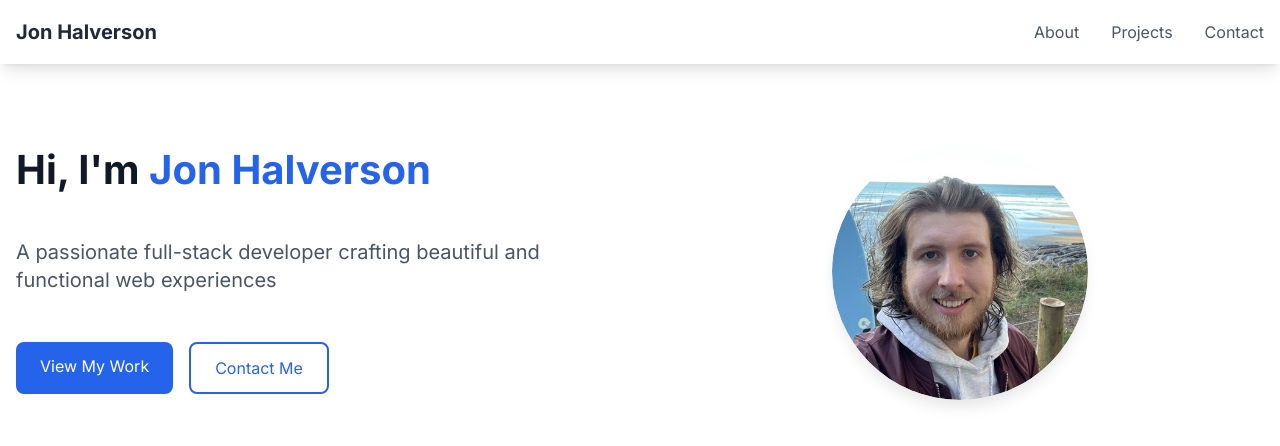
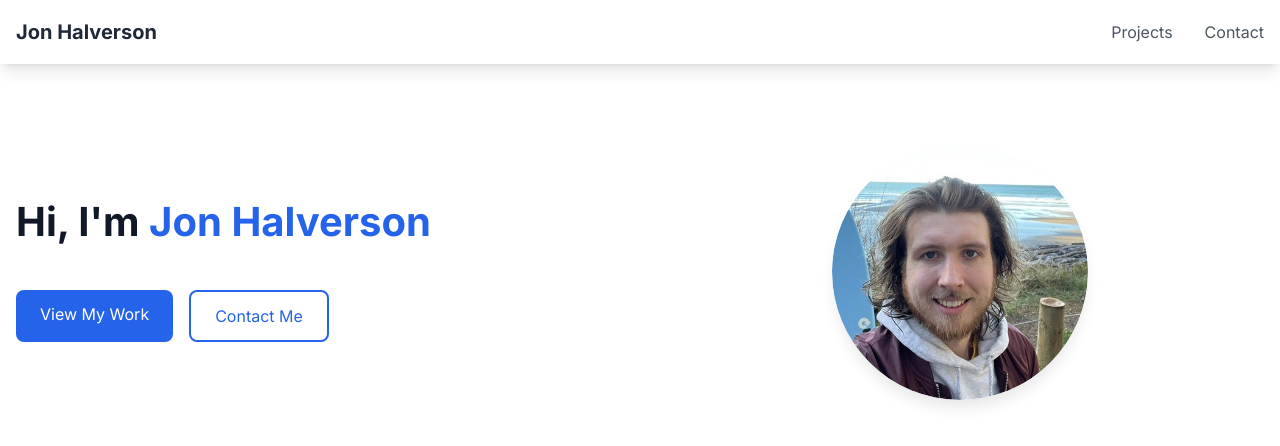
Before and after one commit to jhalverson1/Portfolio, a Next.js app: page / in a window 1280 px wide. Shown: the top 446 px of the page. Built offline with nearby package versions, Linux system fonts and the light colour scheme.

Commit message:
Removed 'About' section

```diff
--- a/src/components/Hero.tsx
+++ b/src/components/Hero.tsx
@@ -11,12 +11,9 @@ const Hero = () => {
           <h1 className="text-4xl md:text-5xl font-bold text-gray-900" style={{ fontSize: "2.5rem", fontWeight: "bold", color: "#111827" }}>
             Hi, I'm <span className="text-blue-600" style={{ color: "#2563EB" }}>Jon Halverson</span>
           </h1>
-          <p className="text-xl text-gray-600" style={{ fontSize: "1.25rem", color: "#4B5563" }}>
-            A passionate full-stack developer crafting beautiful and functional web experiences
-          </p>
           <div className="flex gap-4" style={{ display: "flex", gap: "1rem" }}>
             <Link
-              href="#projects"
+              href="/projects"
               className="px-6 py-3 bg-blue-600 text-white rounded-lg hover:bg-blue-700 transition-colors"
               style={{ padding: "0.75rem 1.5rem", backgroundColor: "#2563EB", color: "white", borderRadius: "0.5rem" }}
               aria-label="View my work"
@@ -24,7 +21,7 @@ const Hero = () => {
               View My Work
             </Link>
             <Link
-              href="#contact"
+              href="/contact"
               className="px-6 py-3 border-2 border-blue-600 text-blue-600 rounded-lg hover:bg-blue-50 transition-colors"
               style={{ padding: "0.75rem 1.5rem", border: "2px solid #2563EB", color: "#2563EB", borderRadius: "0.5rem" }}
               aria-label="Contact me"
--- a/src/components/Navbar.tsx
+++ b/src/components/Navbar.tsx
@@ -30,13 +30,6 @@ const Navbar = () => {
 
           {/* Desktop Navigation */}
           <div className="hidden md:flex space-x-8">
-            <Link
-              href="/about"
-              className={`${isActive('/about')} hover:text-gray-900 transition-colors`}
-              aria-label="About section"
-            >
-              About
-            </Link>
             <Link
               href="/projects"
               className={`${isActive('/projects')} hover:text-gray-900 transition-colors`}
@@ -82,13 +75,6 @@ const Navbar = () => {
           <div className="md:hidden">
             <div className="px-2 pt-2 pb-3 space-y-1 sm:px-3">
               <Link
-                href="/about"
-                className={`block px-3 py-2 ${isActive('/about')} hover:text-gray-900`}
-                onClick={handleToggleMenu}
-              >
-                About
-              </Link>
-              <Link
                 href="/projects"
                 className={`block px-3 py-2 ${isActive('/projects')} hover:text-gray-900`}
                 onClick={handleToggleMenu}
```
